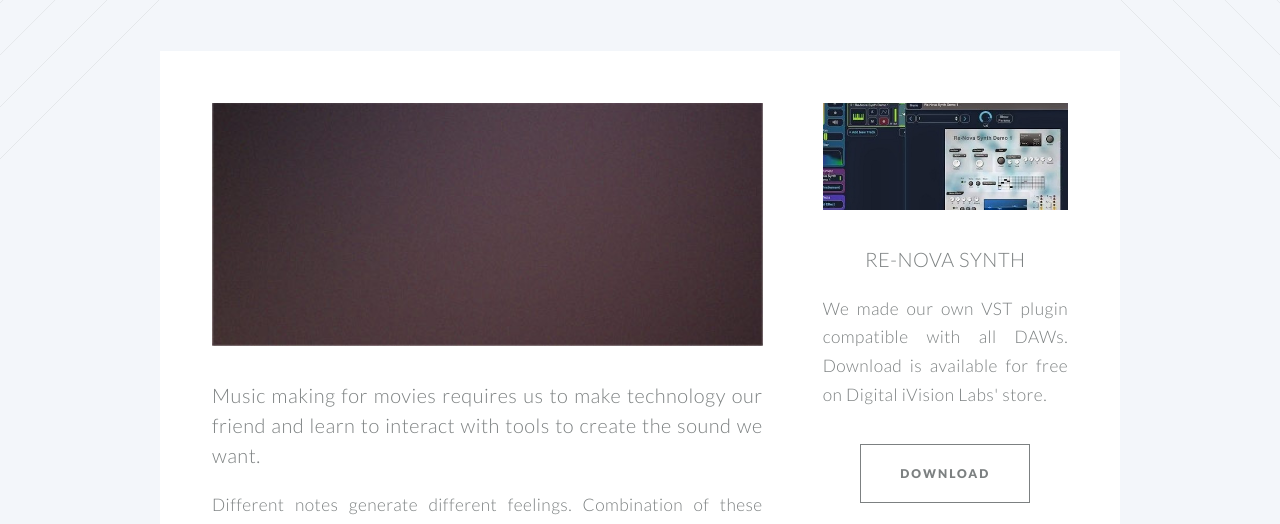
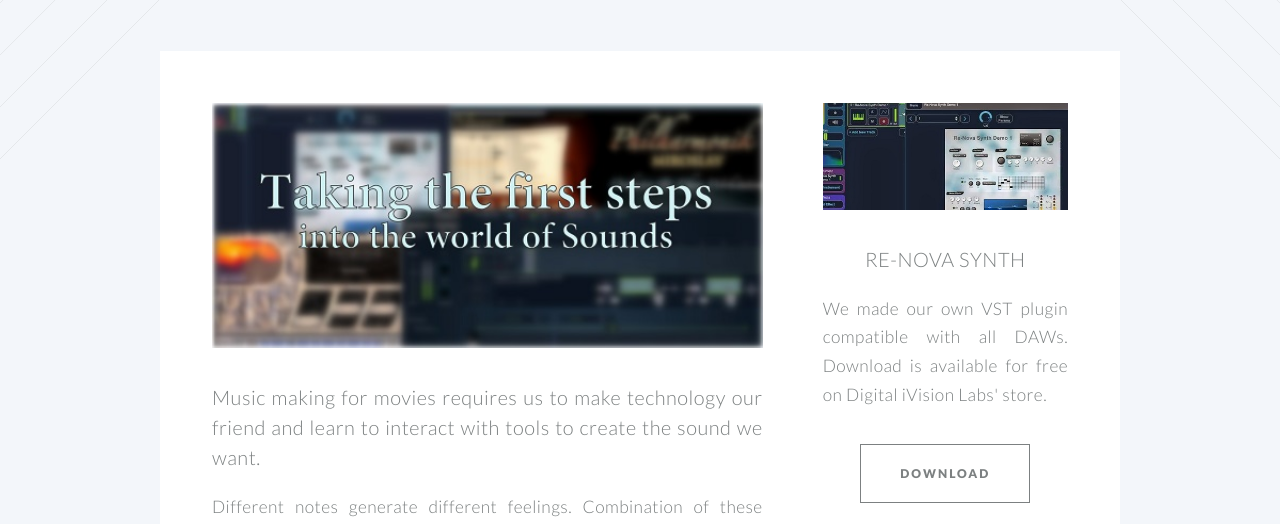
Before and after one commit to millionpixels/tutorials, a plain HTML site: page sound/getting-started-1.html in a window 1280 px wide. Shown: the part 274-798 px from the top of the page. Drawn offline with Linux system fonts and the light colour scheme.

Commit message:
Added image for gs page

```diff
--- a/sound/getting-started-1.html
+++ b/sound/getting-started-1.html
@@ -109,7 +109,7 @@
 
 									<div class="content">
 										<section>
-											<a href="#" class="image featured"><img src="../images/pic03.jpg" alt="" /></a>
+											<a href="#" class="image featured"><img src="../images/sound-collage2.jpg" alt="" /></a>
 											<header>
 												<!-- MAIN LINE THAT WAS ON SOUND INDEX PAGE AS DESCRIPTION -->
 												<h3 style="text-transform: none; text-align: justify">Music making for movies requires us to make technology our friend and learn to interact with tools to create the sound we want.</h3>
```
Also changed, not shown: images/sound-collage2.jpg (added).
